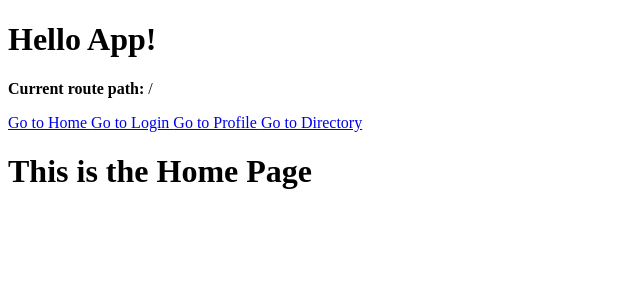
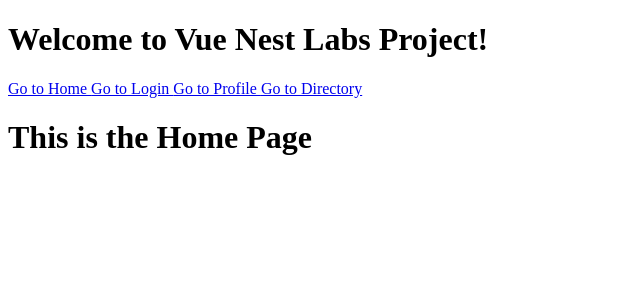
Before and after one commit to KeremBTR/vue-nest-tools-lab, a Vue app in the folder apps/web/: page / in a window 1280 px wide. Shown: the top 300 px of the page, without its empty margins (0-640 px from the left). Built offline with nearby package versions, Linux system fonts and the light colour scheme; the HTML template or start-up script is replaced by a standard one.

Commit message:
style(web/App): changed the header text

```diff
--- a/apps/web/src/App.vue
+++ b/apps/web/src/App.vue
@@ -1,8 +1,7 @@
 <script setup lang="ts"></script>
 
 <template>
-  <h1>Hello App!</h1>
-  <p><strong>Current route path:</strong> {{ $route.fullPath }}</p>
+  <h1>Welcome to Vue Nest Labs Project!</h1>
   <nav>
     <RouterLink :to="{ name: 'home' }">
       Go to Home
```
